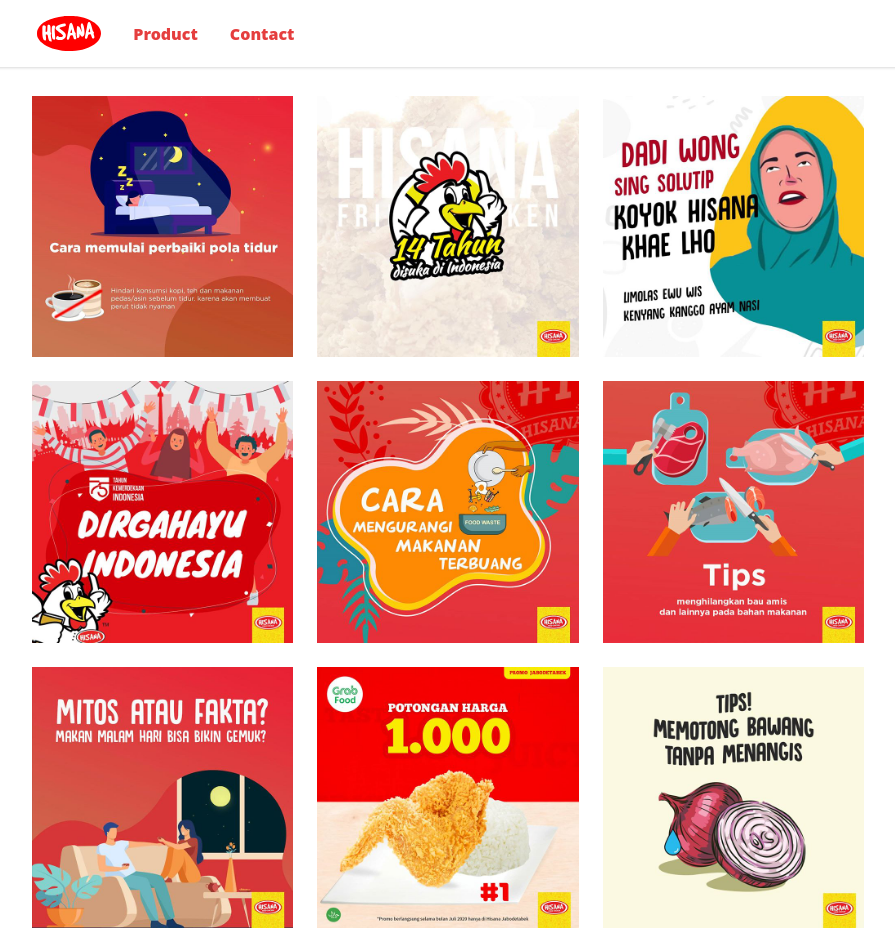
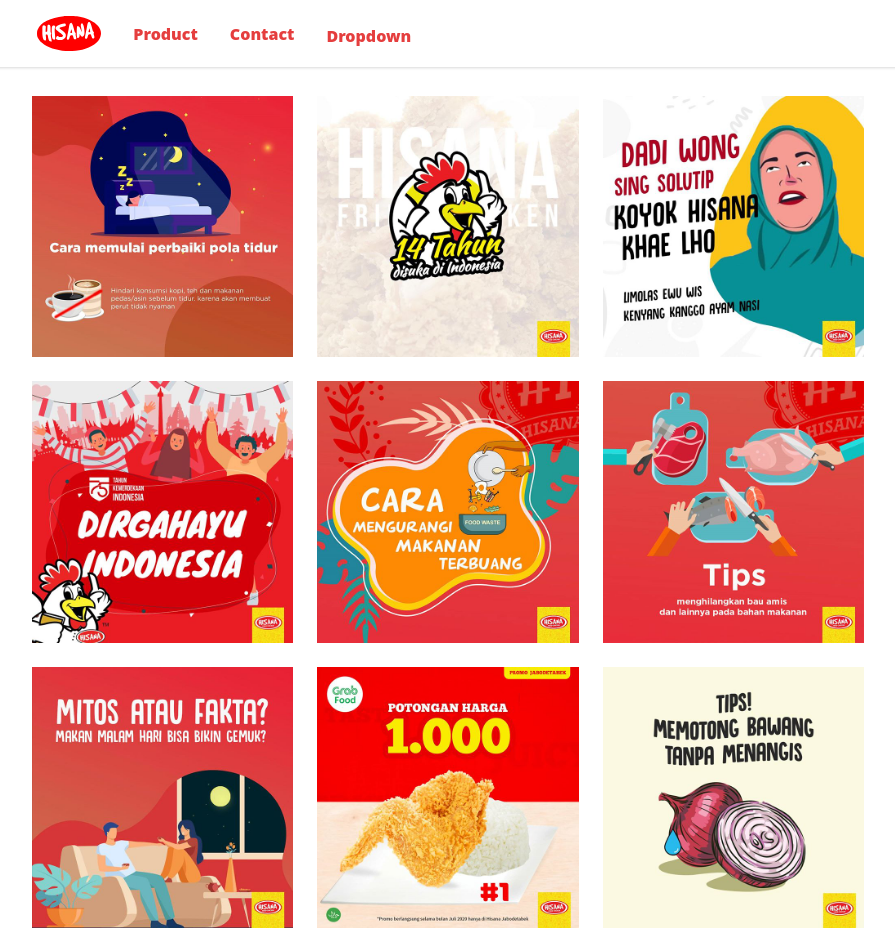
Before and after one commit to uyyoq/proposal-app, a Next.js app: page / in a window 1280 px wide. Shown: the whole page, without its empty margins (192-1087 px from the left). Built offline with nearby package versions, Linux system fonts and the light colour scheme.

Commit message:
adding dropdown to navbar

```diff
--- a/components/Navbar/navbar.js
+++ b/components/Navbar/navbar.js
@@ -26,12 +26,36 @@
                 <a className="ml-8 text-red-600 hover:text-red-700 font-extrabold cursor-pointer">Contact</a>
               </Link>
             </div>
+
+            {/* // Dropdown navbar menu */}
+            <div className="ml-8 mt-2">
+              <div className="dropdown inline-block relative cursor-pointer">
+                <button className="text-red-600 hover:text-red-700 font-extrabold inline-flex">Dropdown</button>
+                <ul className="dropdown-menu absolute hidden text-red-600 pt-1">
+                  <li><a className="rounded-t bg-white hover:text-red-700 py-2 px-4 block whitespace-no-wrap" >Menu 1</a></li>
+                  <li><a className="bg-white hover:text-red-700 py-2 px-4 block whitespace-no-wrap" >Menu 2</a></li>
+                </ul>
+              </div>
+            </div>
+
           </div>
 
           <div className="my-auto flex lg:hidden ">
             <img src="/menu.svg" className="w-auto h-6 cursor-pointer" />
           </div>
         </div>
+
+        <style jsx>
+          {
+            `
+          .dropdown:hover .dropdown-menu {
+            display: block;
+          }
+          `
+          }
+
+        </style>
+
       </nav>
     </div>
 
```
